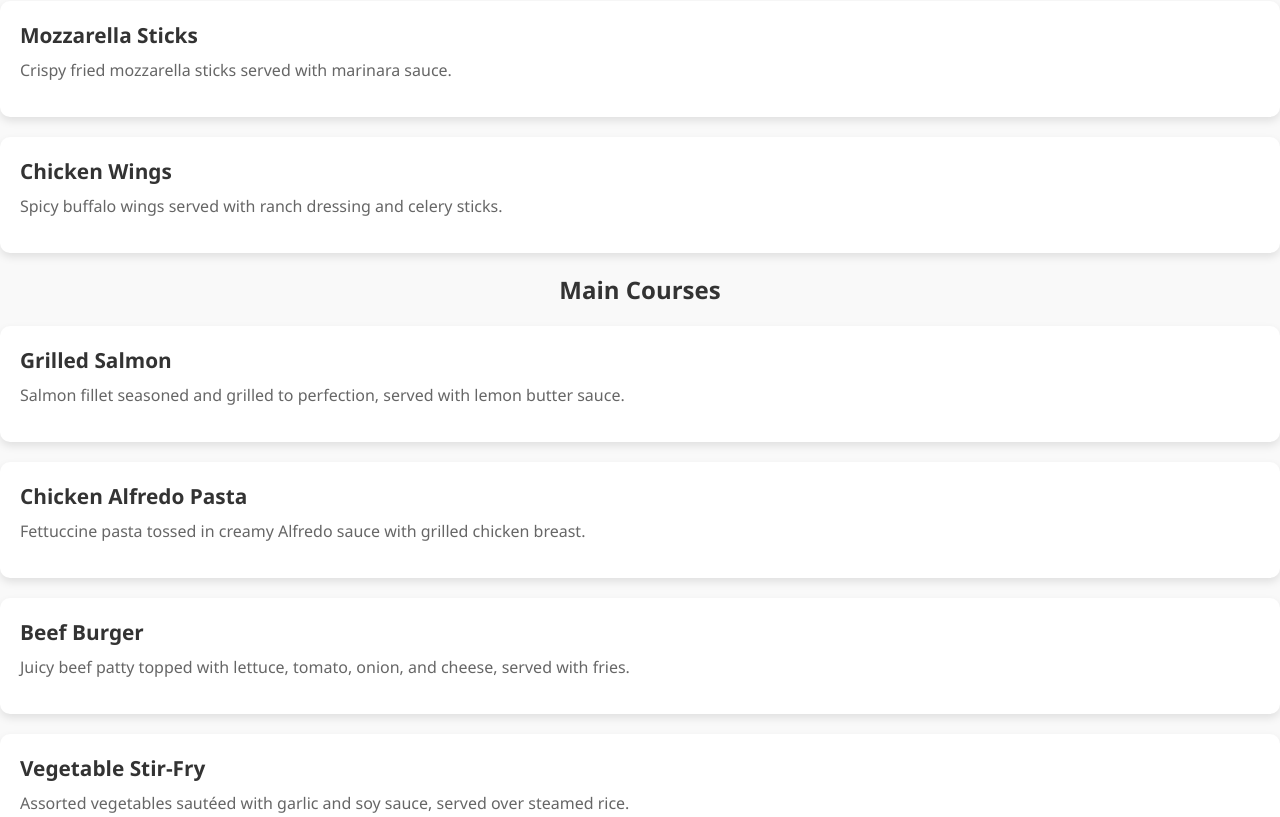
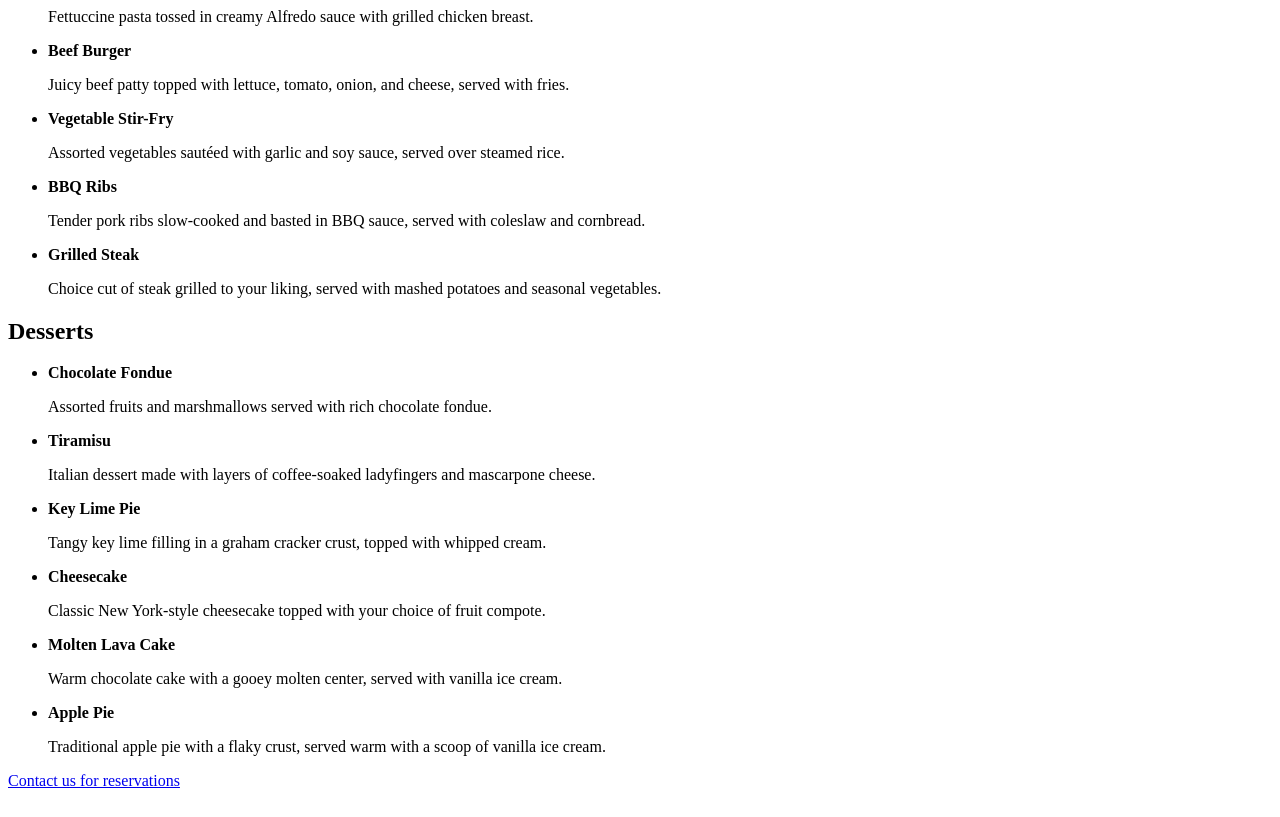
Before and after one commit to Yasser-EMF/second-project, a plain HTML site: page index.html in a window 1280 px wide. Shown: the part 680-1497 px from the top of the page. Drawn offline with Linux system fonts and the light colour scheme.

Commit message:
first commit

```diff
--- a/index.html
+++ b/index.html
@@ -4,58 +4,7 @@
     <meta charset="UTF-8">
     <meta name="viewport" content="width=device-width, initial-scale=1.0">
     <title>Delicious Bites Menu</title>
-    <style>
-        body {
-            font-family: 'Segoe UI', Tahoma, Geneva, Verdana, sans-serif;
-            margin: 0;
-            padding: 0;
-            background-color: #f9f9f9;
-        }
-        h1, h2 {
-            text-align: center;
-            color: #333;
-            margin-bottom: 20px;
-        }
-        ul {
-            list-style-type: none;
-            padding: 0;
-            margin: 0;
-        }
-        li {
-            padding: 20px;
-            margin-bottom: 20px;
-            background-color: #fff;
-            border-radius: 10px;
-            box-shadow: 0 4px 8px rgba(0, 0, 0, 0.1);
-            transition: transform 0.3s ease;
-        }
-        li:hover {
-            transform: translateY(-5px);
-        }
-        li strong {
-            font-size: 1.3em;
-            color: #333;
-        }
-        li p {
-            color: #666;
-            margin-top: 10px;
-        }
-        a {
-            display: block;
-            text-align: center;
-            color: #fff;
-            background-color: #333;
-            padding: 15px;
-            width: 220px;
-            margin: 20px auto;
-            text-decoration: none;
-            border-radius: 5px;
-            transition: background-color 0.3s;
-        }
-        a:hover {
-            background-color: #555;
-        }
-    </style>
+
 </head>
 <body>
     <h1>Delicious Bites Menu</h1>
```
